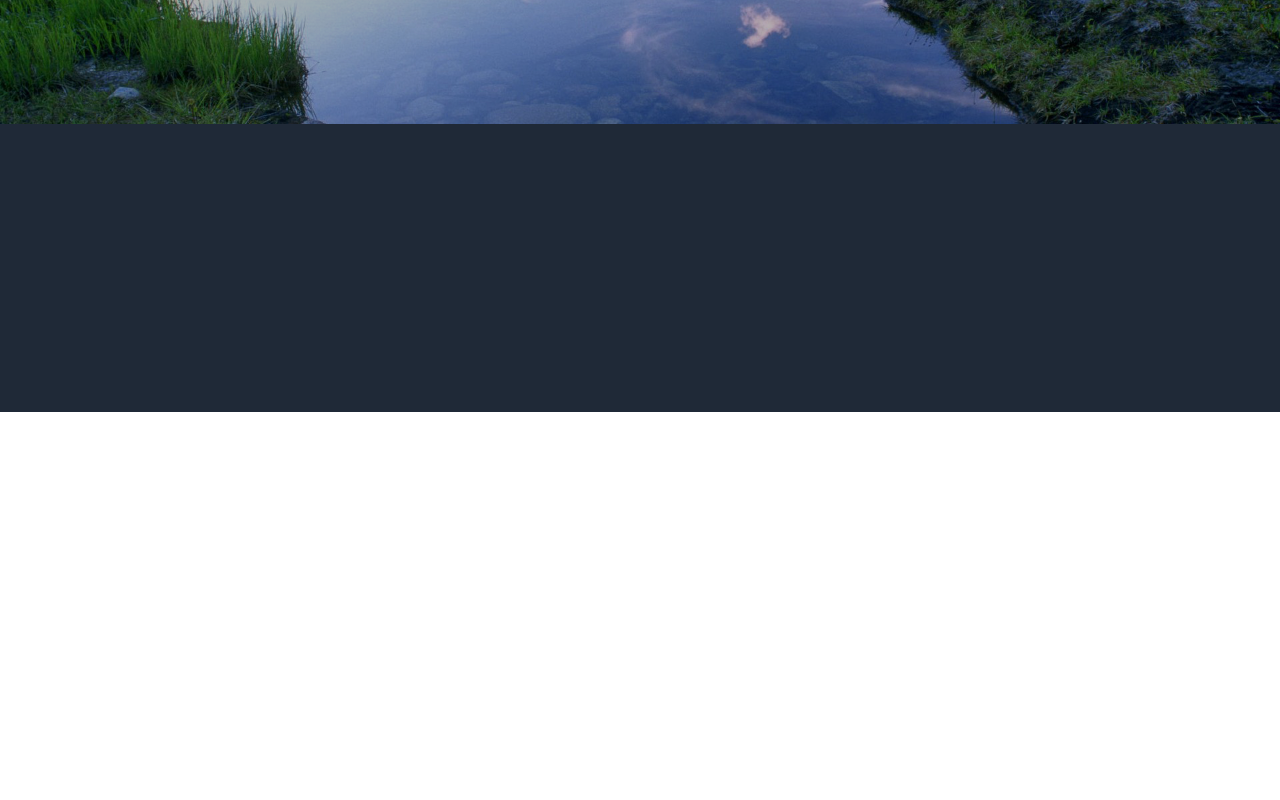
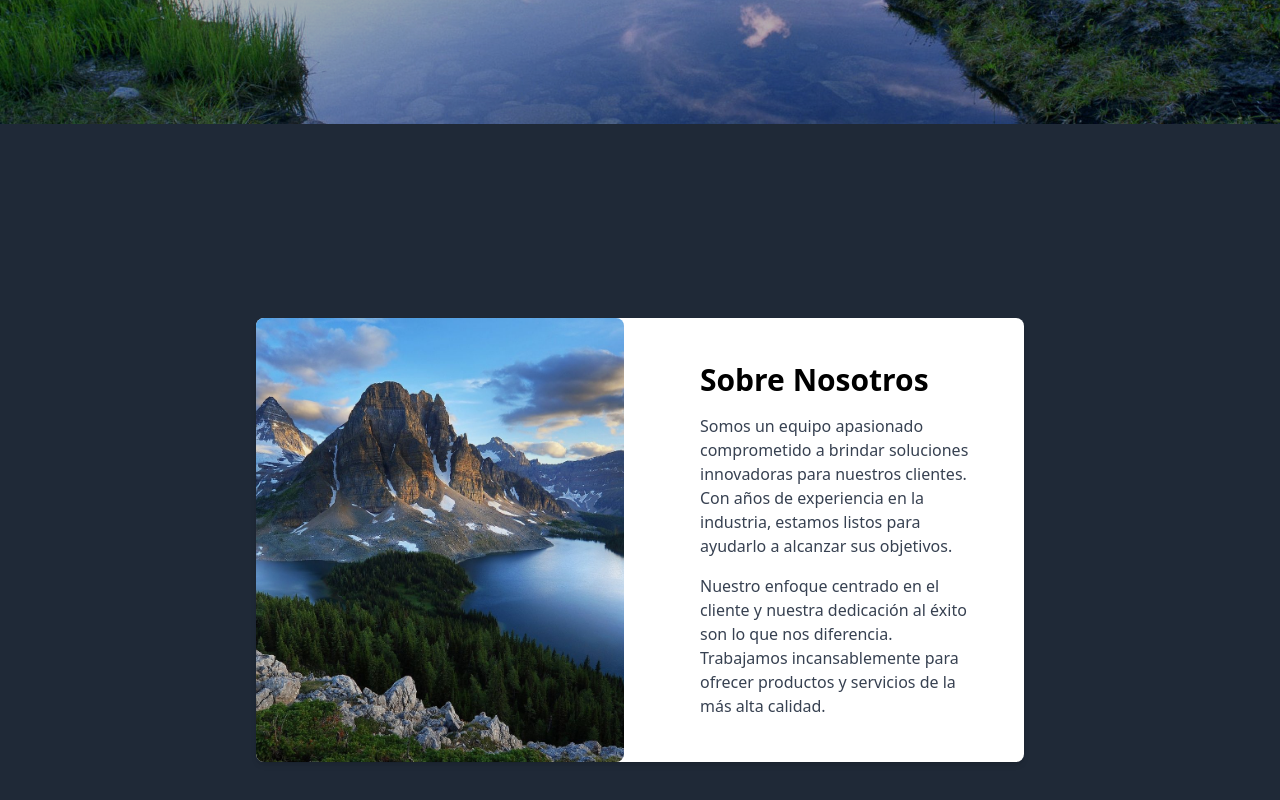
Before and after one commit to knb-js/front-real-estate, a React (Vite) app: page / in a window 1280 px wide. Shown: the part 388-1188 px from the top of the page. Before the commit the page ends 800 px from the top, so only its background shows below. Built offline with nearby package versions, Linux system fonts and the light colour scheme.

Commit message:
KN - Se agrega el nosotros

```diff
--- a/src/Pages/Home.jsx
+++ b/src/Pages/Home.jsx
@@ -1,12 +1,17 @@
-import React, { useState } from 'react';
-import { landing } from '../assets/images'
+import React, { useState, useRef } from 'react';
+import { landing, mountain } from '../assets/images';
 import { Link } from 'react-router-dom';
 
 export const Home = () => {
   const [isOpen, setIsOpen] = useState(false);
+  const aboutUsRef = useRef(null); // Referencia para la sección "Sobre Nosotros"
 
   const toggleDropdown = () => {
     setIsOpen(!isOpen);
+  };
+
+  const scrollToAboutUs = () => {
+    aboutUsRef.current.scrollIntoView({ behavior: 'smooth' }); // Desplazamiento suave a la sección "Sobre Nosotros"
   };
 
   return (
@@ -18,7 +23,7 @@ export const Home = () => {
           </div>
           <nav>
             <ul className="flex text-base [&>li>a]:inline-block [&>li>a]:px-4">
-              <li><a href="" className='hover:text-cyan-400 transition-colors duration-300'>Nosotros</a></li>
+              <li><a href="#" onClick={scrollToAboutUs} className='hover:text-cyan-400 transition-colors duration-300'>Nosotros</a></li>
               <li><a href="" className='hover:text-cyan-400 transition-colors duration-300'>Propiedades</a></li>
               <li><a href="" className='hover:text-cyan-400 transition-colors duration-300'>Servicios</a></li>
               <li><a href="" className='hover:text-cyan-400 transition-colors duration-300'>Contáctanos</a></li>
@@ -31,12 +36,33 @@ export const Home = () => {
             </ul>
           </nav>
         </header>
-        <section className="text-center relative">
+        <section className="text-center relative mb-0">
           <div className="absolute inset-0 bg-black opacity-30"></div>
           <img src={landing} alt="Imagen de fondo" className="w-full h-95 object-cover object-top" />
           <h1 className="absolute inset-0 flex items-center justify-center text-white text-4xl font-bold">The future is today</h1>
         </section>
       </div>
+
+      <div className="mt-4" ref={aboutUsRef}>
+        <section className="min-h-screen flex justify-center items-center">
+          <div className="max-w-3xl bg-white rounded-lg shadow-md flex">
+            <div className="w-full md:w-1/2 pr-4">
+              <img src={mountain} alt="Imagen" className="w-full h-full object-cover rounded-lg" />
+            </div>
+            <div className="w-full md:w-1/2 pl-4">
+              <div className="flex flex-col justify-center h-full p-11">
+                <h1 className="text-3xl font-bold mb-4">Sobre Nosotros</h1>
+                <p className="text-gray-700 mb-4">
+                  Somos un equipo apasionado comprometido a brindar soluciones innovadoras para nuestros clientes. Con años de experiencia en la industria, estamos listos para ayudarlo a alcanzar sus objetivos.
+                </p>
+                <p className="text-gray-700">
+                  Nuestro enfoque centrado en el cliente y nuestra dedicación al éxito son lo que nos diferencia. Trabajamos incansablemente para ofrecer productos y servicios de la más alta calidad.
+                </p>
+              </div>
+            </div>
+          </div>
+        </section>
+      </div>
     </div>
   );
 }
```
